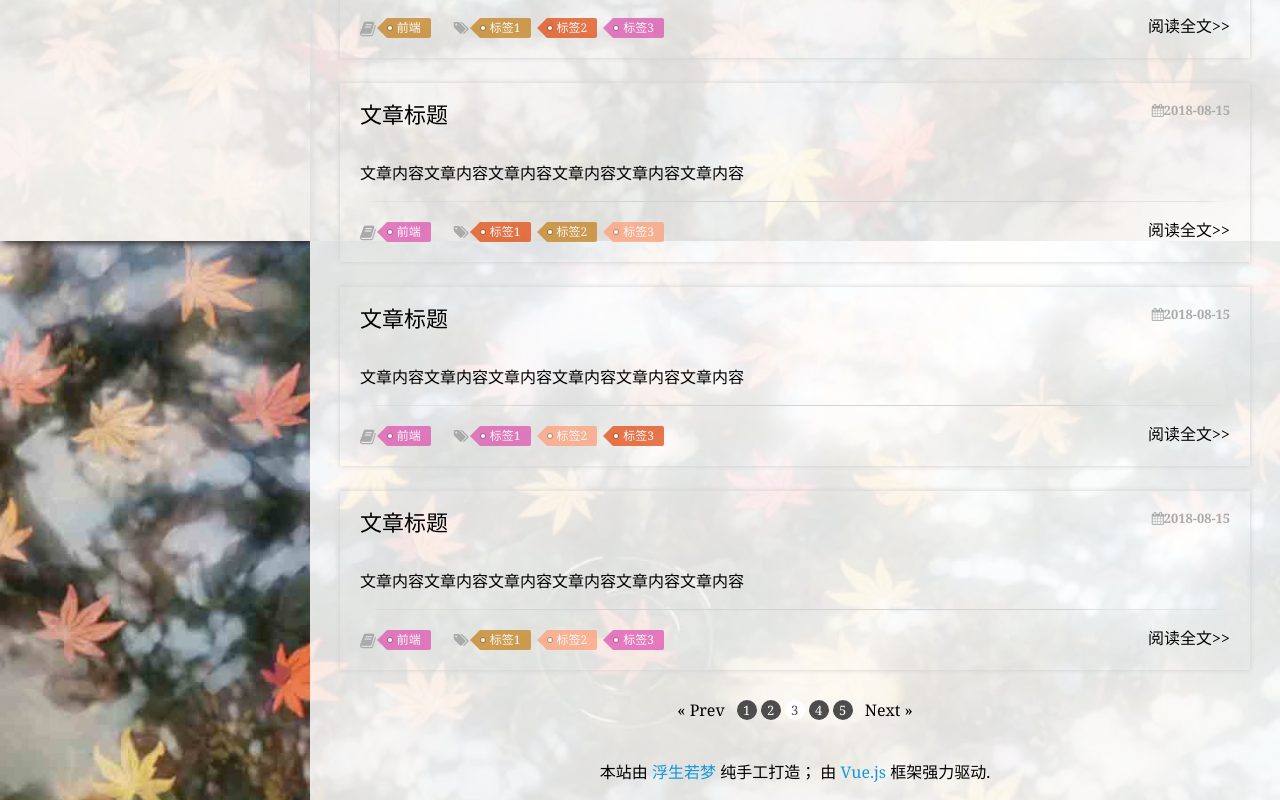
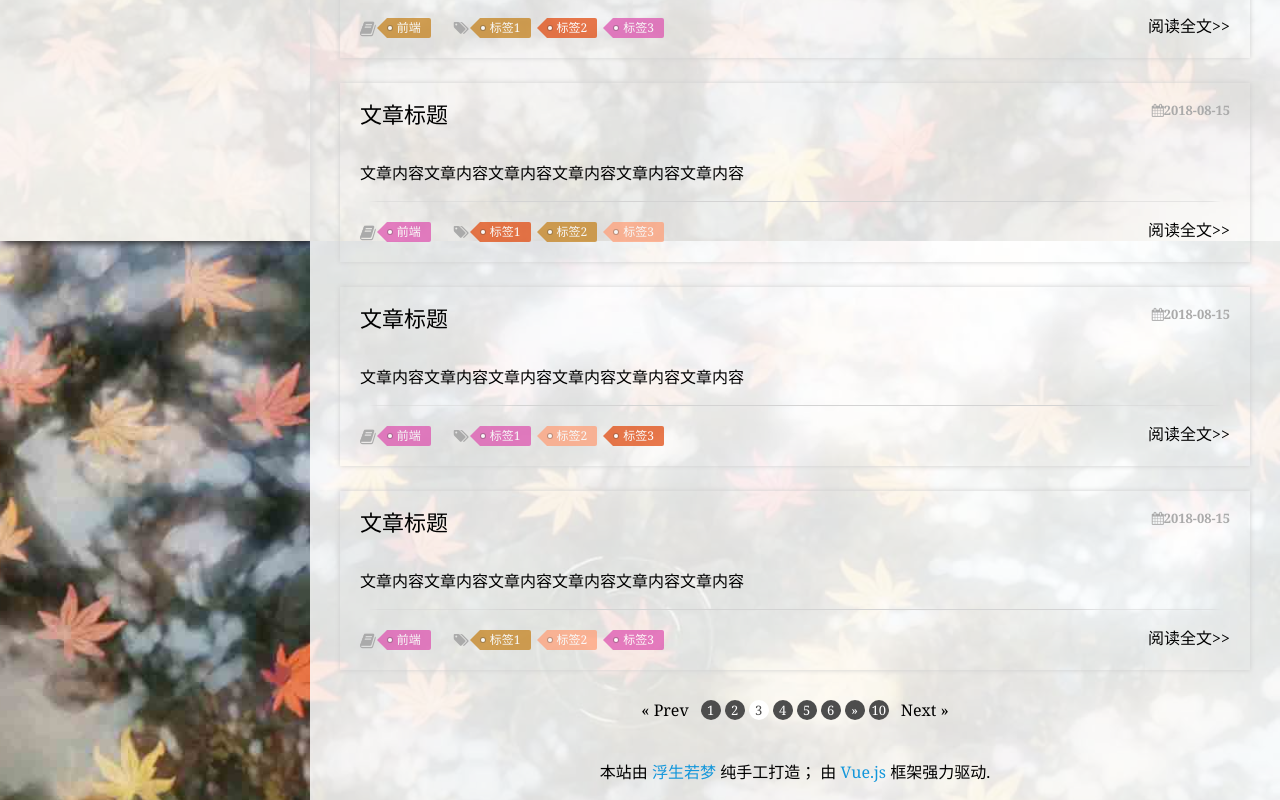
Before and after one commit to mnichangxin/blog-web, a Vue app: page / in a window 1280 px wide. Shown: the part 559-1359 px from the top of the page. Built offline with nearby package versions, Linux system fonts and the light colour scheme.

Commit message:
Update pagination

```diff
--- /dev/null
+++ b/src/components/Pager.vue
@@ -0,0 +1,95 @@
+<template>
+    <ul>
+        <template v-for="(pager, index) in pagers">
+            <li class="pagination-pager-number"
+                :class="pager.value == currentPage && 'pagination-pager-number-active'"
+                :key="index"
+                v-if="pager.type === 'number' || pager.type === 'more' && (pager.showPrevMore || pager.showNextMore)"><a @click="onPagerClick(pager)">{{ pager.value }}</a></li>
+        </template>
+    </ul>
+</template>
+
+<script>
+    export default {
+        name: 'Pager',
+        props: {
+            currentPage: Number,
+            pageCount: Number,
+            pagerCount: Number
+        },
+        methods: {
+            onPagerClick (pager) {
+                const { type, value } = pager
+                const currentPage = this.currentPage
+                const pagerCountOffset = this.pagerCount - 2
+                let nextPage = value
+                if (type === 'more') {
+                    pager.showPrevMore ? nextPage = currentPage - pagerCountOffset : nextPage = currentPage + pagerCountOffset
+                }
+                this.$emit('pager-change', nextPage)
+            }
+        },
+        computed: {
+            pagers () {
+                const currentPage = Number(this.currentPage)
+                const pageCount = Number(this.pageCount)
+
+                const pagerCount = Number(this.pagerCount)
+                const halfPagerCount = (pagerCount - 1) / 2
+
+                let showPrevMore = false
+                let showNextMore = false
+
+                if (pageCount > pagerCount) {
+                    if (currentPage > pagerCount - halfPagerCount) {
+                        showPrevMore = true
+                    }
+                    if (currentPage < pageCount - halfPagerCount) {
+                        showNextMore = true
+                    }
+                }
+
+                let array = []
+
+                if (showPrevMore && !showNextMore) {
+                    const startPage = pageCount - (pagerCount - 2)
+                    for (let i = startPage; i < pageCount; i++) {
+                        array.push({ value: i })
+                    }
+                } else if (!showPrevMore && showNextMore) {
+                    for (let i = 2; i < pagerCount; i++) {
+                        array.push({ value: i })
+                    }
+                } else if (showPrevMore && showNextMore) {
+                    const offset = Math.floor(pagerCount / 2) - 1
+                    for (let i = currentPage - offset; i <= currentPage + offset; i++) {
+                        array.push({ value: i })
+                    }
+                } else {
+                    for (let i = 2; i < pageCount; i++) {
+                        array.push({ value: i })
+                    }
+                }
+
+                array = array.map(_ => ({ type: 'number', value: _.value }))
+                array = [{
+                    type: 'number',
+                    value: 1
+                }, {
+                    type: 'more',
+                    showPrevMore: showPrevMore,
+                    value: '«'
+                }, ...array, {
+                    type: 'more',
+                    showNextMore: showNextMore,
+                    value: '»'
+                }, {
+                    type: 'number',
+                    value: pageCount
+                }]
+
+                return array
+            }
+        }
+    }
+</script>
--- a/src/components/Pagination.vue
+++ b/src/components/Pagination.vue
@@ -1,21 +1,19 @@
 <template>
     <ul class="pagination">
-        <li class="pagination-prev" v-show="internalCurrentPage != 1"><a>« Prev</a></li>
+        <li class="pagination-prev" v-show="internalCurrentPage != 1"><a @click="prev">« Prev</a></li>
         <li class="pagination-pager">
-            <ul>
-                <template v-for="(pager, index) in pagers">
-                    <li class="pagination-pager-number"
-                        :class="pager.value == internalCurrentPage && 'pagination-pager-number-active'"
-                        :key="index"
-                        v-if="pager.type === 'number' || pager.type === 'more' && (pager.showPrevMore || pager.showNextMore)"><a>{{ pager.value }}</a></li>
-                </template>
-            </ul>
+            <Pager
+                :currentPage="internalCurrentPage"
+                :pageCount="internalPageCount"
+                :pagerCount="pagerCount"
+                @pager-change="pagerChange" />
         </li>
-        <li class="pagination-next" v-show="internalCurrentPage != internalPageCount"><a>Next »</a></li>
+        <li class="pagination-next" v-show="internalCurrentPage != internalPageCount"><a @click="next">Next »</a></li>
     </ul>
 </template>
 
 <script>
+    import Pager from './Pager.vue'
     export default {
         name: 'Pagination',
         props: {
@@ -43,6 +41,9 @@
                 internalPageSize: 1
             }
         },
+        components: {
+            Pager
+        },
         methods: {
             getValidCurrentPage (value) {
                 value = parseInt(value, 10)
@@ -55,6 +56,25 @@
                     }
                 }
                 return resetValue
+            },
+            prev () {
+                const newVal = this.internalCurrentPage -= 1
+                this.$emit('prev-click', this.getValidCurrentPage(newVal))
+                this.emitChange()
+            },
+            next () {
+                const newVal = this.internalCurrentPage += 1
+                this.$emit('next-click', this.getValidCurrentPage(newVal))
+                this.emitChange()
+            },
+            pagerChange (value) {
+                this.internalCurrentPage = this.getValidCurrentPage(value)
+                this.emitChange()
+            },
+            emitChange () {
+                this.$nextTick(() => {
+                    this.$emit('current-change', this.internalCurrentPage)
+                })
             }
         },
         computed: {
@@ -65,66 +85,6 @@
                     return Math.max(1, this.pageCount)
                 }
                 return 1
-            },
-            pagers () {
-                const currentPage = Number(this.currentPage)
-                const pageCount = Number(this.internalPageCount)
-
-                const pagerCount = Number(this.pagerCount)
-                const halfPagerCount = (pagerCount - 1) / 2
-
-                let showPrevMore = false
-                let showNextMore = false
-
-                if (pageCount > pagerCount) {
-                    if (currentPage > pagerCount - halfPagerCount) {
-                        showPrevMore = true
-                    }
-                    if (currentPage < pageCount - halfPagerCount) {
-                        showNextMore = true
-                    }
-                }
-
-                let array = []
-
-                if (showPrevMore && !showNextMore) {
-                    const startPage = pageCount - (pagerCount - 2)
-                    for (let i = startPage; i < pageCount; i++) {
-                        array.push({ value: i })
-                    }
-                } else if (!showPrevMore && showNextMore) {
-                    for (let i = 2; i < pagerCount; i++) {
-                        array.push({ value: i })
-                    }
-                } else if (showPrevMore && showNextMore) {
-                    const offset = Math.floor(pagerCount / 2) - 1
-                    for (let i = currentPage - offset; i <= currentPage + offset; i++) {
-                        array.push({ value: i })
-                    }
-                } else {
-                    for (let i = 2; i < pageCount; i++) {
-                        array.push({ value: i })
-                    }
-                }
-
-                array = array.map(_ => ({ type: 'number', value: _.value }))
-                array = [{
-                    type: 'number',
-                    value: 1
-                }, {
-                    type: 'more',
-                    showPrevMore: showPrevMore,
-                    value: '...'
-                }, ...array, {
-                    type: 'more',
-                    showNextMore: showNextMore,
-                    value: '...'
-                }, {
-                    type: 'number',
-                    value: pageCount
-                }]
-
-                return array
             }
         },
         watch: {
@@ -143,44 +103,3 @@
         }
     }
 </script>
-
-<style>
-    .pagination {
-        text-align: center;
-    }
-    .pagination li {
-        display: inline-block;
-        vertical-align: middle;
-    }
-    .pagination li a {
-        cursor: pointer;
-    }
-    .pagination-prev, .pagination-next {
-        margin: 0 10px;
-    }
-    .pagination-prev a, .pagination-next a {
-        font-size: 16px;
-    }
-    .pagination-prev a:hover, .pagination-next a:hover {
-        color: #ffffff;
-    }
-    .pagination-pager-number {
-        margin: 0 2px;
-    }
-    .pagination-pager-number a {
-        display: inline-block;
-        width: 20px;
-        height: 20px;
-        line-height: 20px;
-        font-size: 13px;
-        text-align: center;
-        vertical-align: middle;
-        border-radius: 50%;
-        color: #ffffff;
-        background: #4d4d4d;
-    }
-    .pagination-pager-number a:hover, .pagination-pager-number-active a {
-        color: #4d4d4d;
-        background: #ffffff;
-    }
-</style>
--- a/src/pages/article/ArticleContainer.vue
+++ b/src/pages/article/ArticleContainer.vue
@@ -1,7 +1,11 @@
 <template>
     <div class="article-container">
         <ArticleList />
-        <Pagination :total="50" :currentPage="3" class="pagination" />
+        <Pagination
+            class="pagination"
+            :total="100"
+            :currentPage="3"
+            @prev-click="onPrevClick" />
         <Footer />
     </div>
 </template>
@@ -17,6 +21,11 @@
             Pagination,
             ArticleList,
             Footer
+        },
+        methods: {
+            onPrevClick (curPage) {
+                console.log(curPage)
+            }
         }
     }
 </script>
--- a/src/styles/common/index.css
+++ b/src/styles/common/index.css
@@ -1 +1,2 @@
 @import url('tag-cloud.css');
+@import url('pagination.css');
--- /dev/null
+++ b/src/styles/common/pagination.css
@@ -0,0 +1,38 @@
+.pagination {
+    text-align: center;
+}
+.pagination li {
+    display: inline-block;
+    vertical-align: middle;
+}
+.pagination li a {
+    cursor: pointer;
+}
+.pagination-prev, .pagination-next {
+    margin: 0 10px;
+}
+.pagination-prev a, .pagination-next a {
+    font-size: 16px;
+}
+.pagination-prev a:hover, .pagination-next a:hover {
+    color: #ffffff;
+}
+.pagination-pager-number {
+    margin: 0 2px;
+}
+.pagination-pager-number a {
+    display: inline-block;
+    width: 20px;
+    height: 20px;
+    line-height: 20px;
+    font-size: 13px;
+    text-align: center;
+    vertical-align: middle;
+    border-radius: 50%;
+    color: #ffffff;
+    background: #4d4d4d;
+}
+.pagination-pager-number a:hover, .pagination-pager-number-active a {
+    color: #4d4d4d;
+    background: #ffffff;
+}
```
